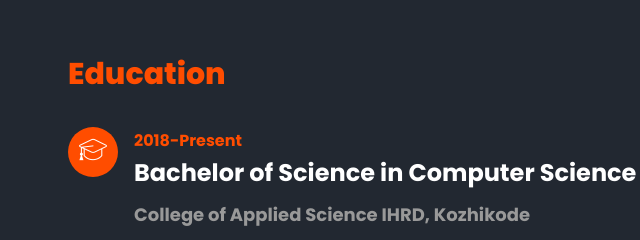
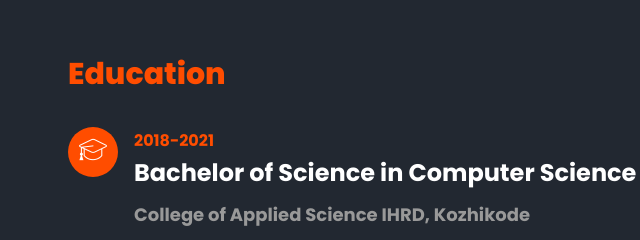
Before and after one commit to Aswinpookkatt/Portfolio, a plain HTML site: page index.html in a window 1280 px wide. Shown: the part 4080-4320 px from the top of the page, 302-942 px from the left. Drawn offline with Linux system fonts and the light colour scheme; files whose address does not match are found by name.

Commit message:
Updated education status

```diff
--- a/index.html
+++ b/index.html
@@ -388,7 +388,7 @@
                 <span class="flaticon-analysis"></span>
               </div>
               <div class="text pl-3">
-                <span class="date">2018-Present</span>
+                <span class="date">2018-2021</span>
                 <h2>Bachelor of Science in Computer Science</h2>
                 <span class="position">College of Applied Science IHRD, Kozhikode</span>
               </div>
```
